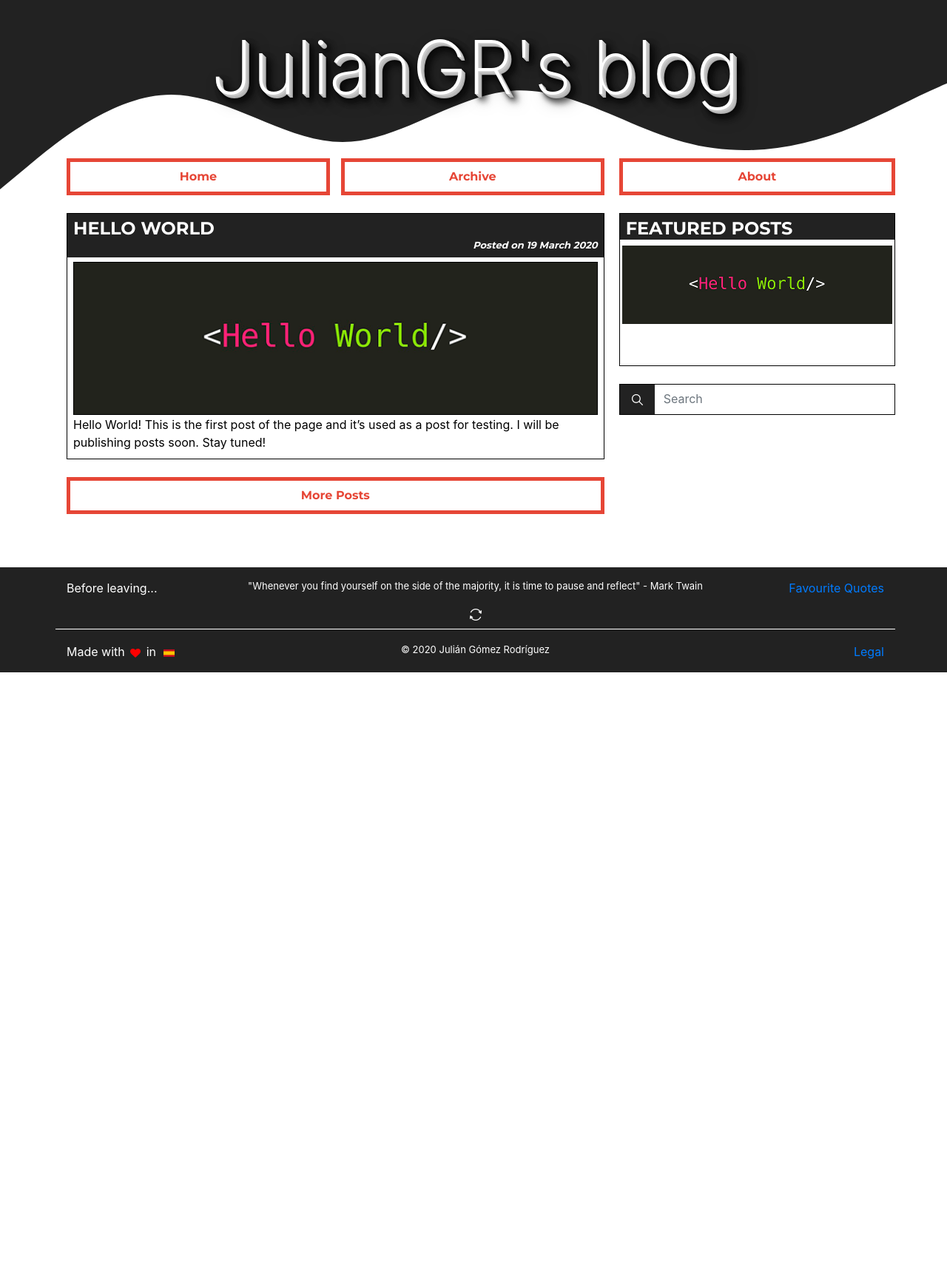
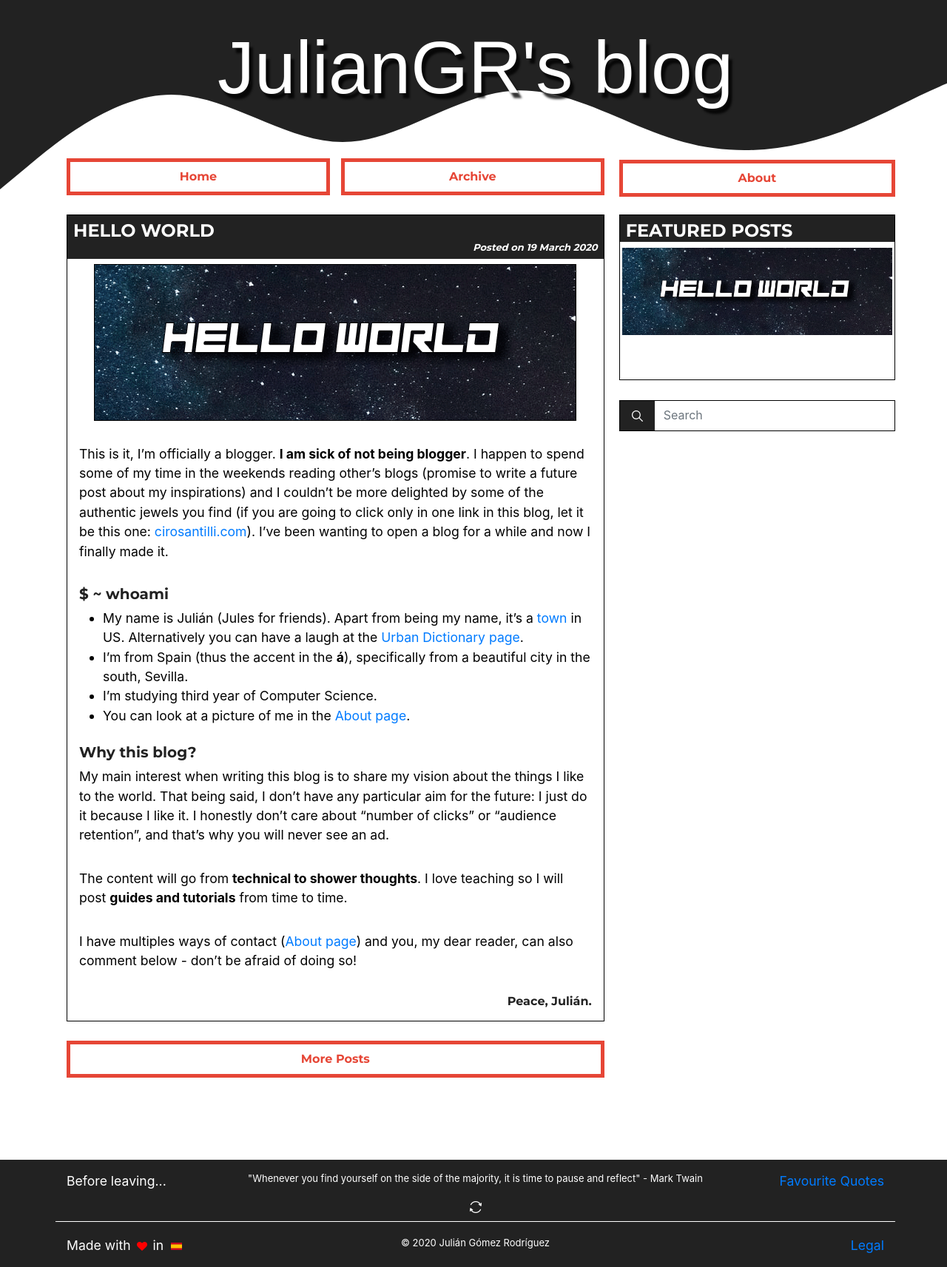
Before and after one commit to JulianGR/JulianGR.github.io, a Jekyll site: the page built from _posts/2020-3-19-Hello-World.md, in a window 1280 px wide. Shown: the whole page at 74% size. Built offline with Jekyll 4.4.1, drawn with Linux system fonts in a browser that asks for light colours; comment, search, counter and statistics services are not loaded; before the commit the page ends 909 px from its top, so only the background shows below that.

Commit message:
first post and impoved readability

```diff
--- a/_includes/head.html
+++ b/_includes/head.html
@@ -90,6 +90,8 @@
   <link rel="stylesheet" href="{{ site.baseurl }}/style.css" />
 
   <!-- Google Analytics -->
+  <link rel="dns-prefetch" href="https://www.google-analytics.com">
+  <link href="https://www.google-analytics.com" rel="preconnect" crossorigin>
   <script>
     (function(i, s, o, g, r, a, m) {
       i['GoogleAnalyticsObject'] = r;
--- a/_layouts/post.html
+++ b/_layouts/post.html
@@ -16,7 +16,7 @@ comments: true
 
 
     <div class="postContent">
-      <img class="img-fluid mx-auto d-block mainImg" src=".{{ page.image }}" alt="{{ page.altAndTitle }}" title="{{ page.altAndTitle }}" </img>
+      <img class="img-fluid mx-auto d-block mainImg" src=".{{ page.image }}" alt="{{ page.altAndTitle }}" title="{{ page.altAndTitle }}">
       <p>{{ content }}</p>
     </div>
   </div>
--- a/_posts/2020-3-19-Hello-World.md
+++ b/_posts/2020-3-19-Hello-World.md
@@ -4,4 +4,22 @@ title: Hello World
 image: ./images/helloWorld.png
 altAndTitle: Hello World
 ---
-Hello World! This is the first post of the page  and it's used as a post for testing. I will be publishing posts soon. Stay tuned!
+
+This is it, I'm officially a blogger. **I am sick of not being blogger**. I happen to spend some of my time in the weekends reading other's blogs (promise to write a future post about my inspirations) and I couldn't be more delighted by some of the authentic jewels you find (if you are going to click only in one link in this blog, let it be this one: [cirosantilli.com](https://cirosantilli.com/)). I've been wanting to open a blog for a while and now I finally made it.
+
+##### $ ~ whoami
+
+-   My name is Julián (Jules for friends). Apart from being my name, it's a [town](https://en.wikipedia.org/wiki/Julian,_California) in US. Alternatively you can have a laugh at the [Urban Dictionary page](https://www.urbandictionary.com/define.php?term=Julian).
+-   I'm from Spain (thus the accent in the **á**), specifically from a beautiful city in the south, Sevilla.
+-   I'm studying third year of Computer Science.
+-   You can look at a picture of me in the [About page](https://juliangr.github.io/about/).
+
+##### Why this blog?
+
+My main interest when writing this blog is to share my vision about the things I like to the world. That being said, I don't have any particular aim for the future: I just do it because I like it. I honestly don't care about "number of clicks" or "audience retention", and that's why you will never see an ad.
+
+The content will go from **technical to shower thoughts**. I love teaching so I will post **guides and tutorials** from time to time.
+
+I have multiples ways of contact ([About page](https://juliangr.github.io/about/)) and you, my dear reader, can also comment below - don't be afraid of doing so!
+
+###### _Peace, Julián._
--- a/index.html
+++ b/index.html
@@ -15,7 +15,7 @@ layout: default
       {% else  %}
       {% endif %}
 
-      <p>{{ post.content | strip_html | truncatewords: 40 }}</p>
+      <p>{{ post.content | truncatewords: 50 }}</p>
 
       <a class="linkToRight" href="{{ site.baseurl }}{{ post.url }}">Continue reading</a>
     </div>
--- a/style.scss
+++ b/style.scss
@@ -19,6 +19,7 @@ html {
 body {
   overflow: visible!important;
   height: 100%;
+  font-size: 1.1em;
 }
 @media (max-width: 992px) {
   .container {
@@ -49,15 +50,6 @@ body {
 #about {
   margin-top: -24px;
 }
-/*
-@media (max-width:528px) {
-  #about,
-  #archive,
-  #home {
-    font-size: 0.9rem;
-  }
-}
-*/
 @media (max-width:575px) {
   #navbar {
     .col {
@@ -176,10 +168,24 @@ h6 {
 
 .postContent {
   background-color: $white;
-  padding: 0.4rem 0.5rem 0.5rem;
+  padding: 0.4rem 1rem 0.5rem;
 
   p {
-    margin-bottom: 0.1rem;
+    margin-bottom: 2rem;
+  }
+
+  h1,
+  h2,
+  h3,
+  h4,
+  h5,
+  h6 {
+    margin-top: 1.5rem;
+  }
+
+  h6 {
+    text-align: right;
+    margin-bottom: -1.5rem;
   }
 
   .linkToRight {
@@ -258,6 +264,7 @@ ol {
 .mainImg {
   max-width: 100%!important;
   border: 1px solid $black;
+  margin-bottom: 1rem;
 }
 
 .featuredPostContent {
@@ -310,10 +317,15 @@ form {
 #searchIcon {
   width: 15px;
 }
+
+.comments {
+  margin-top: 2rem;
+}
 //About Photos: sorry web desing, cant do it better: % witdh and position: relative interfere themselves
 //TODO
+
 .wrapperPhoto {
-  margin: 0 auto!important;
+  margin: 0 auto!important !important;
 
   img {
     position: absolute;
@@ -328,7 +340,6 @@ form {
     opacity: 0;
   }
 }
-
 @media (min-width: 1200px) {
   .aboutPhoto {
     width: 315px;
@@ -356,36 +367,31 @@ form {
     width: 300px;
     margin-left: 108px;
   }
+
   .facts {
     margin-top: 90px;
   }
 }
-
 @media (max-width: 555px) {
   .aboutPhoto {
     margin-left: 105px;
   }
 }
-
-
 @media (max-width: 535px) {
   .aboutPhoto {
     margin-left: 101px;
   }
 }
-
 @media (max-width: 505px) {
   .aboutPhoto {
     margin-left: 95px;
   }
 }
-
 @media (max-width: 485px) {
   .aboutPhoto {
     margin-left: 80px;
   }
 }
-
 @media (max-width: 465px) {
   .aboutPhoto {
     margin-left: 70px;
@@ -435,6 +441,7 @@ form {
 //https://codepen.io/GeorgePark/pen/MrjbEr
 //https://codepen.io/Trinca/pen/NAvpWa
 //https://codepen.io/peacepostman/pen/jBavvN
+
 body {
   background-image: url({{ site.baseurl }}/assets/header.svg);
   background-repeat: no-repeat;
@@ -475,15 +482,16 @@ body {
 }
 
 .headerTitle {
+  font-family: 'Source Sans Pro',sans-serif!important;
   @include responsive-font(10vw, 43px, 100px);
   font-weight: 200;
   color: #fff;
   text-align: center;
   padding: 1rem 0.5rem 2rem;
-  text-shadow: 1px 1px 0 #cccccc, 2px 2px 0 #c9c9c9, 3px 3px 0 #bbb, 4px 4px 0 #b9b9b9, 5px 5px 0 #aaa, 1px 1px 1px rgba(0,0,0,.1), 2px 2px 2px rgba(0,0,0,.1), 1px 1px 3px rgba(0,0,0,.2), 3px 3px 5px rgba(0,0,0,.2), 4px 4px 3px rgba(0,0,0,.3), 5px 5px 10px rgba(0,0,0,.3), 6px 6px 5px rgba(0,0,0,.4), 7px 7px 10px rgba(0,0,0,.4), 8px 8px 10px rgba(0,0,0,.5), 9px 9px 20px rgba(0,0,0,.5), 10px 10px 10px rgba(0,0,0,.6);
-  -webkit-text-shadow: 1px 1px 0 #cccccc, 2px 2px 0 #c9c9c9, 3px 3px 0 #bbb, 4px 4px 0 #b9b9b9, 5px 5px 0 #aaa, 1px 1px 1px rgba(0,0,0,.1), 2px 2px 2px rgba(0,0,0,.1), 1px 1px 3px rgba(0,0,0,.2), 3px 3px 5px rgba(0,0,0,.2), 4px 4px 3px rgba(0,0,0,.3), 5px 5px 10px rgba(0,0,0,.3), 6px 6px 5px rgba(0,0,0,.4), 7px 7px 10px rgba(0,0,0,.4), 8px 8px 10px rgba(0,0,0,.5), 9px 9px 20px rgba(0,0,0,.5), 10px 10px 10px rgba(0,0,0,.6);
-  -moz-text-shadow: 1px 1px 0 #cccccc, 2px 2px 0 #c9c9c9, 3px 3px 0 #bbb, 4px 4px 0 #b9b9b9, 5px 5px 0 #aaa, 1px 1px 1px rgba(0,0,0,.1), 2px 2px 2px rgba(0,0,0,.1), 1px 1px 3px rgba(0,0,0,.2), 3px 3px 5px rgba(0,0,0,.2), 4px 4px 3px rgba(0,0,0,.3), 5px 5px 10px rgba(0,0,0,.3), 6px 6px 5px rgba(0,0,0,.4), 7px 7px 10px rgba(0,0,0,.4), 8px 8px 10px rgba(0,0,0,.5), 9px 9px 20px rgba(0,0,0,.5), 10px 10px 10px rgba(0,0,0,.6);
-  -o-text-shadow: 1px 1px 0 #cccccc, 2px 2px 0 #c9c9c9, 3px 3px 0 #bbb, 4px 4px 0 #b9b9b9, 5px 5px 0 #aaa, 1px 1px 1px rgba(0,0,0,.1), 2px 2px 2px rgba(0,0,0,.1), 1px 1px 3px rgba(0,0,0,.2), 3px 3px 5px rgba(0,0,0,.2), 4px 4px 3px rgba(0,0,0,.3), 5px 5px 10px rgba(0,0,0,.3), 6px 6px 5px rgba(0,0,0,.4), 7px 7px 10px rgba(0,0,0,.4), 8px 8px 10px rgba(0,0,0,.5), 9px 9px 20px rgba(0,0,0,.5), 10px 10px 10px rgba(0,0,0,.6);
+  text-shadow: 5px 7px 3px rgba(0,0,0,.8);
+  -webkit-text-shadow: 5px 7px 3px rgba(0,0,0,.8);
+  -moz-text-shadow: 5px 7px 3px rgba(0,0,0,.8);
+  -o-text-shadow: 5px 7px 3px rgba(0,0,0,.8);
 
   a {
     color: $white;
@@ -500,6 +508,7 @@ body {
 //https://freefrontend.com/css-button-hover-effects/
 //https://codepen.io/davidicus/pen/emgQKJ
 //https://css-tricks.com/ghost-buttons-with-directional-awareness-in-css/
+
 button {
   border: 5px solid $red;
   background: $white;
@@ -550,6 +559,7 @@ a {
   color: $white;
 }
 //FOOTER//
+
 footer {
   width: 100%;
   margin: 0;
@@ -657,6 +667,7 @@ footer {
   }
 }
 //SYNTAX highlight
+
 .highlight .hll {
   background-color: #ffc;
 }
@@ -665,246 +676,306 @@ footer {
   color: #999;
 }
 /* Comment */
+
 .highlight .err {
   color: #a00;
   background-color: #faa;
 }
 /* Error */
+
 .highlight .k {
   color: #069;
 }
 /* Keyword */
+
 .highlight .o {
   color: #555;
 }
 /* Operator */
+
 .highlight .cm {
   color: #09f;
   font-style: italic;
 }
 /* Comment.Multiline */
+
 .highlight .cp {
   color: #099;
 }
 /* Comment.Preproc */
+
 .highlight .c1 {
   color: #999;
 }
 /* Comment.Single */
+
 .highlight .cs {
   color: #999;
 }
 /* Comment.Special */
+
 .highlight .gd {
   background-color: #fcc;
   border: 1px solid #c00;
 }
 /* Generic.Deleted */
+
 .highlight .ge {
   font-style: italic;
 }
 /* Generic.Emph */
+
 .highlight .gr {
   color: #f00;
 }
 /* Generic.Error */
+
 .highlight .gh {
   color: #030;
 }
 /* Generic.Heading */
+
 .highlight .gi {
   background-color: #cfc;
   border: 1px solid #0c0;
 }
 /* Generic.Inserted */
+
 .highlight .go {
   color: #aaa;
 }
 /* Generic.Output */
+
 .highlight .gp {
   color: #009;
 }
 /* Generic.Prompt */
+
 .highlight .gs {}
 /* Generic.Strong */
+
 .highlight .gu {
   color: #030;
 }
 /* Generic.Subheading */
+
 .highlight .gt {
   color: #9c6;
 }
 /* Generic.Traceback */
+
 .highlight .kc {
   color: #069;
 }
 /* Keyword.Constant */
+
 .highlight .kd {
   color: #069;
 }
 /* Keyword.Declaration */
+
 .highlight .kn {
   color: #069;
 }
 /* Keyword.Namespace */
+
 .highlight .kp {
   color: #069;
 }
 /* Keyword.Pseudo */
+
 .highlight .kr {
   color: #069;
 }
 /* Keyword.Reserved */
+
 .highlight .kt {
   color: #078;
 }
 /* Keyword.Type */
+
 .highlight .m {
   color: #f60;
 }
 /* Literal.Number */
+
 .highlight .s {
   color: #d44950;
 }
 /* Literal.String */
+
 .highlight .na {
   color: #4f9fcf;
 }
 /* Name.Attribute */
+
 .highlight .nb {
   color: #366;
 }
 /* Name.Builtin */
+
 .highlight .nc {
   color: #0a8;
 }
 /* Name.Class */
+
 .highlight .no {
   color: #360;
 }
 /* Name.Constant */
+
 .highlight .nd {
   color: #99f;
 }
 /* Name.Decorator */
+
 .highlight .ni {
   color: #999;
 }
 /* Name.Entity */
+
 .highlight .ne {
   color: #c00;
 }
 /* Name.Exception */
+
 .highlight .nf {
   color: #c0f;
 }
 /* Name.Function */
+
 .highlight .nl {
   color: #99f;
 }
 /* Name.Label */
+
 .highlight .nn {
   color: #0cf;
 }
 /* Name.Namespace */
+
 .highlight .nt {
   color: #2f6f9f;
 }
 /* Name.Tag */
+
 .highlight .nv {
   color: #033;
 }
 /* Name.Variable */
+
 .highlight .ow {
   color: #000;
 }
 /* Operator.Word */
+
 .highlight .w {
   color: #bbb;
 }
 /* Text.Whitespace */
+
 .highlight .mf {
   color: #f60;
 }
 /* Literal.Number.Float */
+
 .highlight .mh {
   color: #f60;
 }
 /* Literal.Number.Hex */
+
 .highlight .mi {
   color: #f60;
 }
 /* Literal.Number.Integer */
+
 .highlight .mo {
   color: #f60;
 }
 /* Literal.Number.Oct */
+
 .highlight .sb {
   color: #c30;
 }
 /* Literal.String.Backtick */
+
 .highlight .sc {
   color: #c30;
 }
 /* Literal.String.Char */
+
 .highlight .sd {
   color: #c30;
   font-style: italic;
 }
 /* Literal.String.Doc */
+
 .highlight .s2 {
   color: #c30;
 }
 /* Literal.String.Double */
+
 .highlight .se {
   color: #c30;
 }
 /* Literal.String.Escape */
+
 .highlight .sh {
   color: #c30;
 }
 /* Literal.String.Heredoc */
+
 .highlight .si {
   color: #a00;
 }
 /* Literal.String.Interpol */
+
 .highlight .sx {
   color: #c30;
 }
 /* Literal.String.Other */
+
 .highlight .sr {
   color: #3aa;
 }
 /* Literal.String.Regex */
+
 .highlight .s1 {
   color: #c30;
 }
 /* Literal.String.Single */
+
 .highlight .ss {
   color: #fc3;
 }
 /* Literal.String.Symbol */
+
 .highlight .bp {
   color: #366;
 }
 /* Name.Builtin.Pseudo */
+
 .highlight .vc {
   color: #033;
 }
 /* Name.Variable.Class */
+
 .highlight .vg {
   color: #033;
 }
 /* Name.Variable.Global */
+
 .highlight .vi {
   color: #033;
 }
 /* Name.Variable.Instance */
+
 .highlight .il {
   color: #f60;
 }
 /* Literal.Number.Integer.Long */
 //SVG ICONS//
+
 .svg-icon {
   width: 40px;
   height: 40px;
```
Also changed, not shown: _drafts/template.md (deleted, +0 -162 lines), _posts/template.md (added, +160 -0 lines), README.md, images/helloWorld.png, 1 other file. Lines whose indentation alone changed are shown as unchanged.
